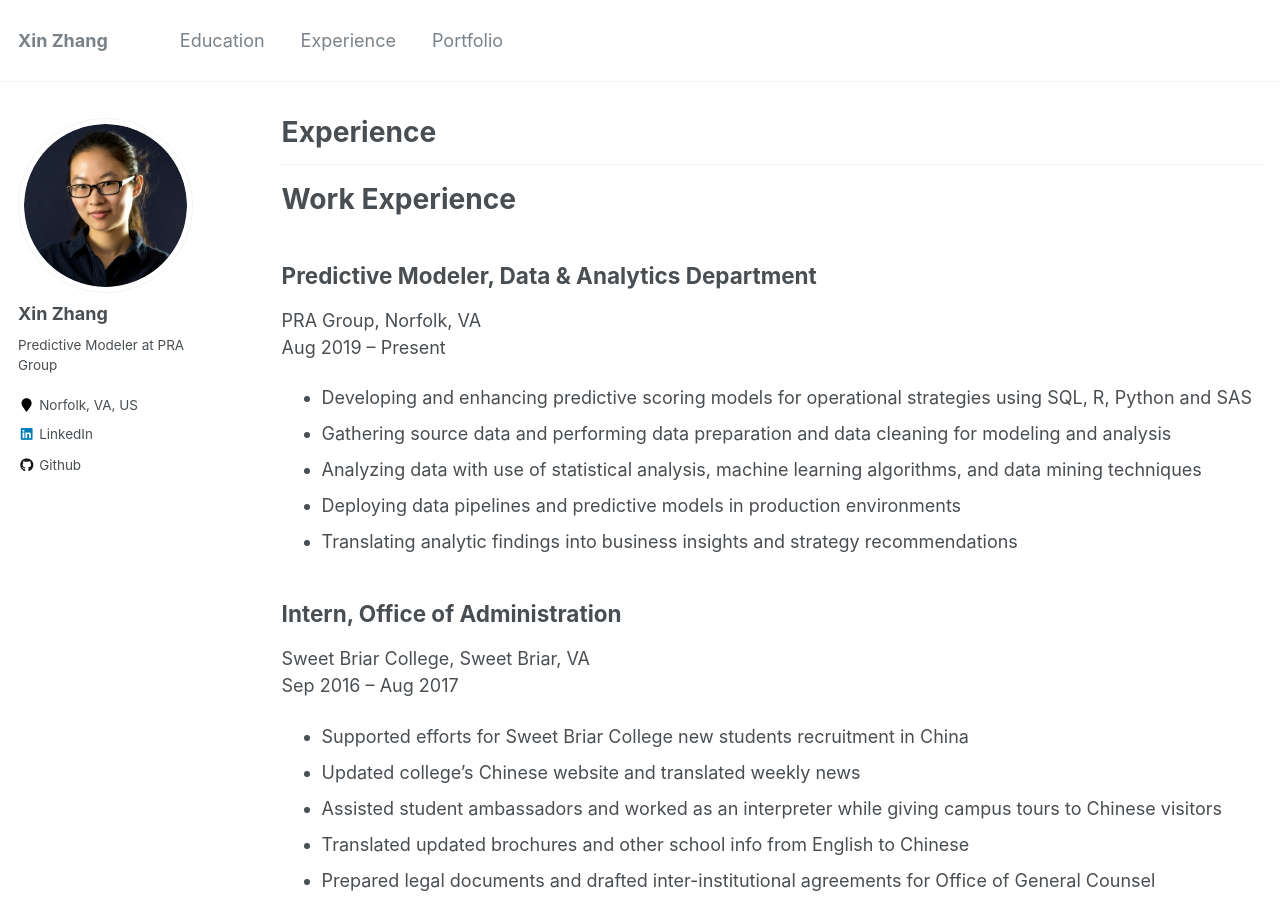
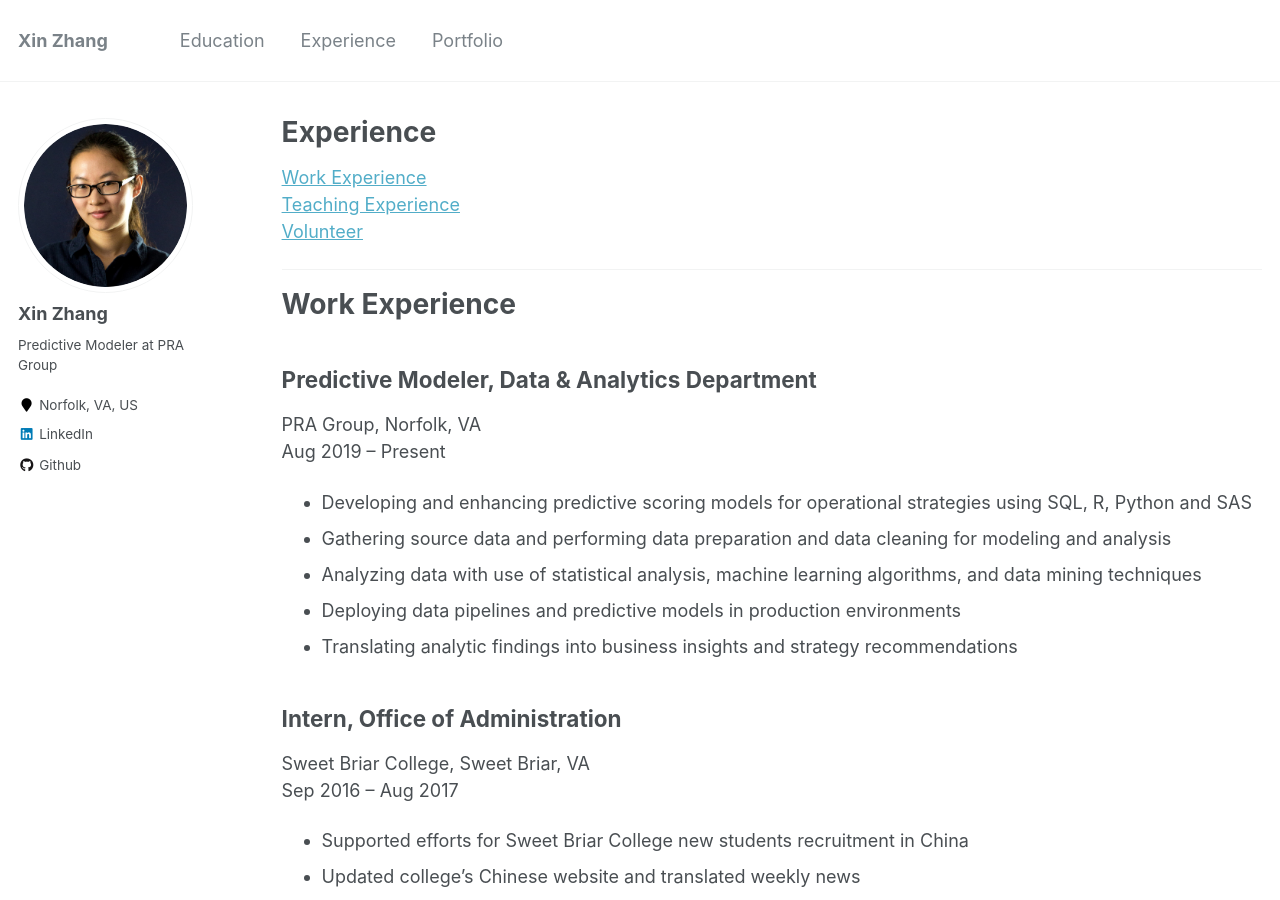
Before and after one commit to SnowingSita/SnowingSita.github.io, a Jekyll site: the page built from _pages/experience.md, in a window 1280 px wide and 900 px high. Built offline with Jekyll 4.4.1, drawn with Linux system fonts in a browser that asks for light colours.

Commit message:
Update experience.md

```diff
--- a/_pages/experience.md
+++ b/_pages/experience.md
@@ -4,6 +4,10 @@ title: "Experience"
 permalink: /experience/
 author_profile: true
 ---
+
+[Work Experience](#work-experience)
+[Teaching Experience](#teaching-experience)
+[Volunteer](#volunteer)
 
 ---
 
```
